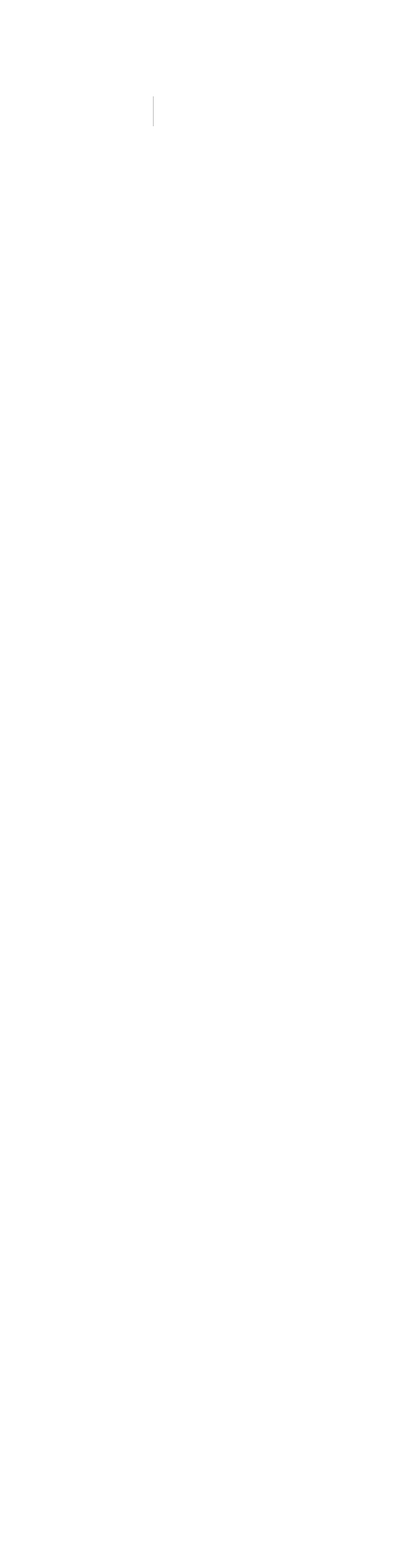
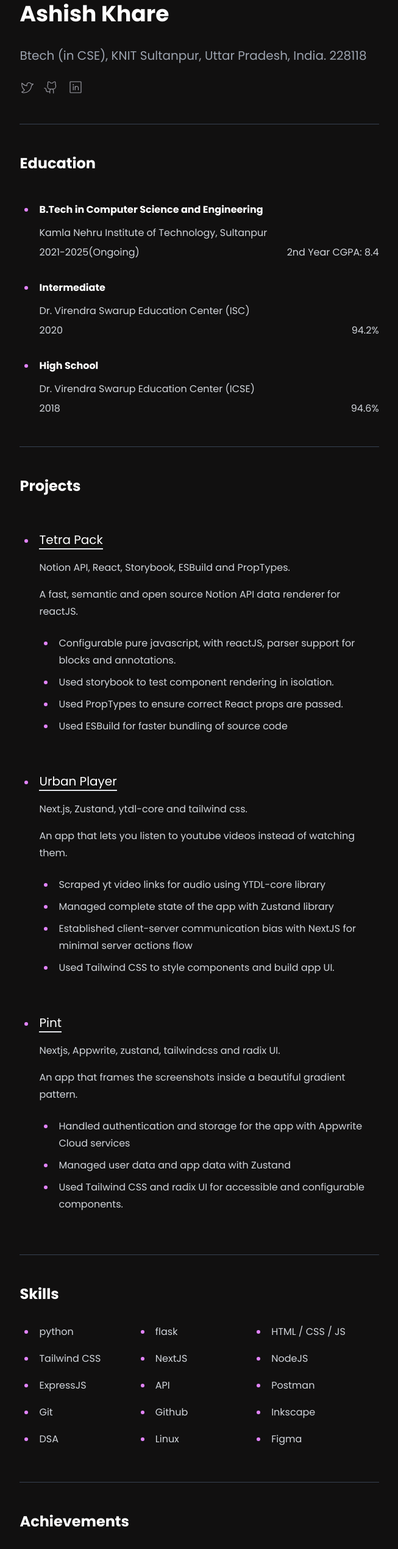
Before and after one commit to ashishk1331/Portfolio, a Next.js app: page /resume in a window 1280 px wide. Before the commit this address had no page. Shown: the part 234-2774 px from the top of the page at 61% size, without its empty margins (313-966 px from the left). Before the commit the page ends 832 px from the top, so only its background shows below. Built offline with nearby package versions, Linux system fonts and the light colour scheme.

Commit message:
Added resume to portfolio

```diff
--- /dev/null
+++ b/app/resume/page.jsx
@@ -0,0 +1,354 @@
+import Link from "next/link";
+import Image from "next/image";
+
+import stickerPanel from "@/public/sticker-panel.png";
+
+import Icon from "@/components/icon_set";
+import GoBack from "@/components/GoBack";
+import Footer from "@/components/Footer";
+
+export default function (props) {
+	return (
+		<>
+			<header className="h-flex gap-4 my-4">
+				<span>Home</span>
+				<span>/</span>
+				<span className="mr-auto">Resume</span>
+			</header>
+
+			<GoBack href="/" />
+
+			<hr />
+
+			<h1 className="mt-16">Ashish Khare</h1>
+			<p className="lead">
+				Btech (in CSE), KNIT Sultanpur, Uttar Pradesh, India. 228118
+			</p>
+			<div className="flex flex-wrap items-center gap-4">
+				<a href="https://twitter.com/AshishK1331">
+					<Icon name="Twitter" />
+				</a>
+				<a href="https://github.com/ashishk1331">
+					<Icon name="Github" />
+				</a>
+				<a href="https://www.linkedin.com/in/ashishk1331/">
+					<Icon name="LinkedIn" />
+				</a>
+			</div>
+
+			<hr />
+
+			<Education />
+
+			<hr />
+
+			<Projects />
+
+			<hr />
+
+			<Skills />
+
+			<hr />
+
+			<Achievements />
+
+			<hr />
+
+			<Cocurricular />
+
+			<hr />
+
+			<Hobbies />
+
+			<Footer />
+		</>
+	);
+}
+
+function Skills() {
+	let skills = [
+		"python",
+		"flask",
+		"HTML / CSS / JS",
+		"Tailwind CSS",
+		"NextJS",
+		"NodeJS",
+		"ExpressJS",
+		"API",
+		"Postman",
+		"Git",
+		"Github",
+		"Inkscape",
+		"DSA",
+		"Linux",
+		"Figma",
+	];
+	return (
+		<>
+			<h2>Skills</h2>
+			<ul className="grid grid-cols-1 sm:grid-cols-2 md:grid-cols-3 gap-x-2">
+				{skills.map((skill) => (
+					<li>{skill}</li>
+				))}
+			</ul>
+		</>
+	);
+}
+
+function Education() {
+	return (
+		<>
+			<h2>Education</h2>
+			<ul>
+				<li>
+					<div className="flex flex-col items-left gap-1">
+						<h4>B.Tech in Computer Science and Engineering</h4>
+						<span>
+							Kamla Nehru Institute of Technology, Sultanpur
+						</span>
+						<span className="flex flex-col sm:flex-row items-left sm:items-center justify-between">
+							<span>2021-2025(Ongoing)</span>
+							<span>2nd Year CGPA: 8.4</span>
+						</span>
+					</div>
+				</li>
+				<li>
+					<div className="flex flex-col items-left gap-1">
+						<h4>Intermediate</h4>
+						<span>Dr. Virendra Swarup Education Center (ISC)</span>
+						<span className="flex items-center justify-between">
+							<span>2020</span>
+							<span>94.2%</span>
+						</span>
+					</div>
+				</li>
+				<li>
+					<div className="flex flex-col items-left gap-1">
+						<h4>High School</h4>
+						<span>Dr. Virendra Swarup Education Center (ICSE)</span>
+						<span className="flex items-center justify-between">
+							<span>2018</span>
+							<span>94.6%</span>
+						</span>
+					</div>
+				</li>
+			</ul>
+		</>
+	);
+}
+
+function Projects() {
+	return (
+		<>
+			<h2>Projects</h2>
+			<ul>
+				<li>
+					<div className="flex flex-col items-left gap-1">
+						<h3>
+							<a
+								href="https://tetra-docs.vercel.app/"
+								className="font-normal no-underline border-b-2"
+							>
+								Tetra Pack
+							</a>
+						</h3>
+						<p>
+							Notion API, React, Storybook, ESBuild and PropTypes.
+						</p>
+						<span>
+							A fast, semantic and open source Notion API data
+							renderer for reactJS.
+						</span>
+						<ul>
+							<li>
+								Configurable pure javascript, with reactJS,
+								parser support for blocks and annotations.
+							</li>
+							<li>
+								Used storybook to test component rendering in
+								isolation.
+							</li>
+							<li>
+								Used PropTypes to ensure correct React props are
+								passed.
+							</li>
+							<li>
+								Used ESBuild for faster bundling of source code
+							</li>
+						</ul>
+					</div>
+				</li>
+
+				<li>
+					<div className="flex flex-col items-left gap-1">
+						<h3>
+							<a
+								href="https://urban-seven.vercel.app/"
+								className="font-normal no-underline border-b-2"
+							>
+								Urban Player
+							</a>
+						</h3>
+						<p>Next.js, Zustand, ytdl-core and tailwind css.</p>
+						<span>
+							An app that lets you listen to youtube videos
+							instead of watching them.
+						</span>
+						<ul>
+							<li>
+								Scraped yt video links for audio using YTDL-core
+								library
+							</li>
+							<li>
+								Managed complete state of the app with Zustand
+								library
+							</li>
+							<li>
+								Established client-server communication bias
+								with NextJS for minimal server actions flow
+							</li>
+							<li>
+								Used Tailwind CSS to style components and build
+								app UI.
+							</li>
+						</ul>
+					</div>
+				</li>
+
+				<li>
+					<div className="flex flex-col items-left gap-1">
+						<h3>
+							<a
+								href="https://pint-blue.vercel.app/"
+								className="font-normal no-underline border-b-2"
+							>
+								Pint
+							</a>
+						</h3>
+						<p>
+							Nextjs, Appwrite, zustand, tailwindcss and radix UI.
+						</p>
+						<span>
+							An app that frames the screenshots inside a
+							beautiful gradient pattern.
+						</span>
+						<ul>
+							<li>
+								Handled authentication and storage for the app
+								with Appwrite Cloud services
+							</li>
+							<li>Managed user data and app data with Zustand</li>
+							<li>
+								Used Tailwind CSS and radix UI for accessible
+								and configurable components.{" "}
+							</li>
+						</ul>
+					</div>
+				</li>
+			</ul>
+		</>
+	);
+}
+
+function Achievements() {
+	return (
+		<>
+			<h2>Achievements</h2>
+			<ul>
+				<li>
+					<a
+						href="https://leetcode.com/flangdev3000/"
+						className="font-normal no-underline border-b-2"
+					>
+						Leetcode 190+ problems
+					</a>
+				</li>
+				<li>
+					<a
+						href="https://www.codechef.com/users/ashuzon"
+						className="font-normal no-underline border-b-2"
+					>
+						Codechef highest Rating 1514
+					</a>
+				</li>
+				<li>
+					<a
+						href="https://www.hackerrank.com/ashuzon"
+						className="font-normal no-underline border-b-2"
+					>
+						Hackerrank Python 5 star
+					</a>
+				</li>
+				<li>
+					<a
+						href="https://github.com/ashishk1331"
+						className="font-normal no-underline border-b-2"
+					>
+						Completed Hacktoberfest 2022
+					</a>
+				</li>
+				<li>
+					<a
+						href="https://learn.gitkraken.com/certificates/ejdh01j7kb"
+						className="font-normal no-underline border-b-2"
+					>
+						Completed Git Foundational Certification Course by Git
+						Kraken
+					</a>
+				</li>
+				<li>
+					<a
+						href="https://badgr.com/public/assertions/s9oX8LzvR9iqpMY4JuMw-A"
+						className="font-normal no-underline border-b-2"
+					>
+						Postman Student Expert
+					</a>
+				</li>
+				<li>
+					<a
+						href="https://googlecloud.qwiklabs.com/public_profiles/b12af922-7e81-4ce2-b1b4-7ee954b4f1aa"
+						className="font-normal no-underline border-b-2"
+					>
+						Completed Google Cloud Ready Facilitator Program 2022
+					</a>
+				</li>
+			</ul>
+		</>
+	);
+}
+
+function Cocurricular() {
+	return (
+		<>
+			<h2>CO-CURRICULAR</h2>
+			<ul>
+				<li>
+					Graphic Designer in Cultural Council of KNIT, Sultanpur.
+					Also, designed their logo.
+				</li>
+				<li>
+					Tag Moderator for ReactJS and Javascript at{" "}
+					<a
+						href="https://dev.to/"
+						className="font-normal no-underline border-b-2"
+					>
+						@ThePracticalDev
+					</a>
+				</li>
+			</ul>
+		</>
+	);
+}
+
+function Hobbies() {
+	return (
+		<>
+			<h2>Hobbies</h2>
+			<ul>
+				<li>Video Games</li>
+				<li>Reading Books</li>
+				<li>Photography</li>
+			</ul>
+		</>
+	);
+}
--- a/components/Intro.jsx
+++ b/components/Intro.jsx
@@ -11,6 +11,18 @@ function ReadMore() {
 			className="w-fit flex items-center gap-3 px-5 bg-zinc-900 border-2 border-zinc-800 rounded-md no-underline"
 		>
 			<p className="text-white font-normal">Read more about me.</p>
+			<Icon name="ArrowUp" />
+		</a>
+	);
+}
+
+function Resume() {
+	return (
+		<a
+			href="/resume"
+			className="w-fit flex items-center gap-3 px-5 bg-zinc-900 border-2 border-zinc-800 rounded-md no-underline"
+		>
+			<p className="text-white font-normal">My resume.</p>
 			<Icon name="ArrowUp" />
 		</a>
 	);
@@ -48,7 +60,10 @@ export default function (props) {
 				dark theme to it. Blessings for your eyes!
 			</p>
 
-			<ReadMore />
+			<div className="flex flex-wrap gap-4 items-center space-between">
+				<ReadMore />
+				<Resume />
+			</div>
 
 			<hr />
 
@@ -101,7 +116,6 @@ export default function (props) {
 
 			<p>Here is the list of all the YouTube videos I've watched.</p>
 			<AppList data={map} />
-
 		</>
 	);
 }
```
